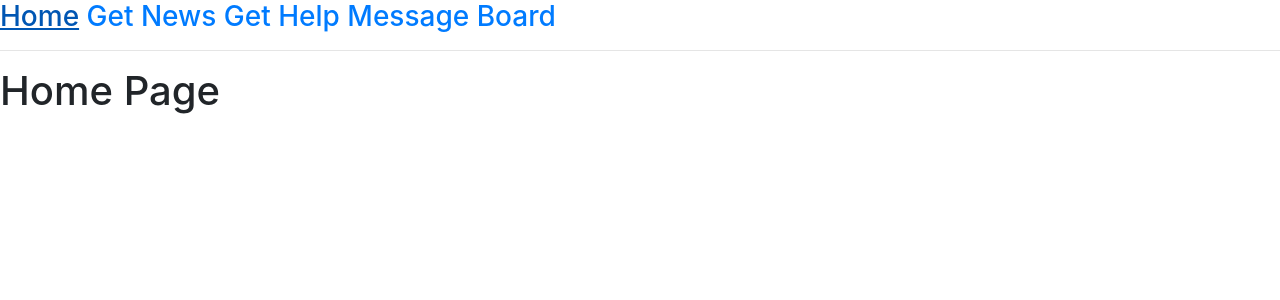
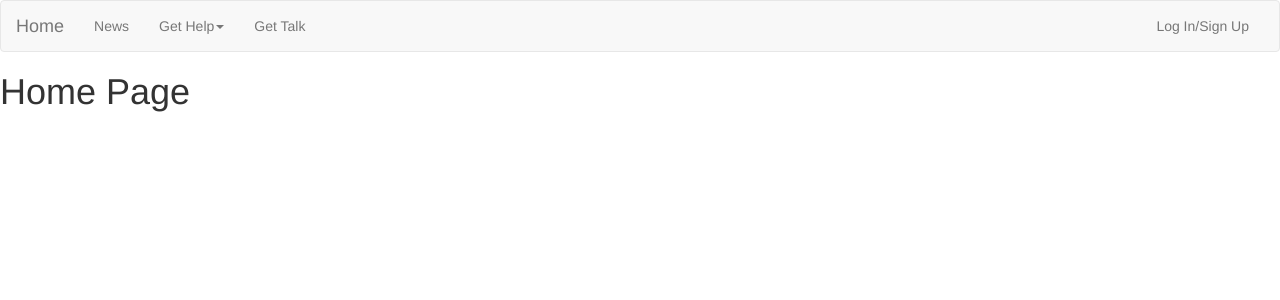
Before and after one commit to crescents720/Team03-COVIDCoach, a Flask app: page / in a window 1280 px wide. Shown: the top 300 px of the page. Run offline with Flask 2, Linux system fonts and the light colour scheme; some libraries are stand-ins or nearby versions.

Commit message:
add navbar bootstrap

```diff
--- a/app.py
+++ b/app.py
@@ -1,8 +1,10 @@
 from flask import Flask, render_template
+from flask_bootstrap import Bootstrap
 from newsapi import NewsApiClient
 import pandas as pd
 
 app = Flask(__name__)
+bootstrap = Bootstrap(app)
 
 @app.route('/')
 def index():
--- /dev/null
+++ b/requirements.txt
@@ -0,0 +1,4 @@
+flask
+flask-bootstrap
+newsapi
+pandas
--- a/templates/base.html
+++ b/templates/base.html
@@ -2,13 +2,12 @@
 <html lang="en">
 <head>
     <meta charset="UTF-8">
-     {% if title %}
+    {% if title %}
       <title>{{ title }}</title>
     {% else %}
       <title>Covid Webstie by Team 3</title>
     {% endif %}
 
-    <link rel="stylesheet" href="https://stackpath.bootstrapcdn.com/bootstrap/4.3.1/css/bootstrap.min.css" integrity="sha384-ggOyR0iXCbMQv3Xipma34MD+dH/1fQ784/j6cY/iJTQUOhcWr7x9JvoRxT2MZw1T" crossorigin="anonymous">
 
 </head>
 <body>
--- a/templates/index.html
+++ b/templates/index.html
@@ -1,5 +1,10 @@
-{% extends 'base.html' %}
+{% extends 'bootstrap/base.html' %}
 
- {% block content %}
+
+{% block navbar %}
+ {% include 'navbar.html' %}
+{% endblock %}
+
+{% block content %}
   <h1>Home Page</h1>
 {% endblock %}
--- a/templates/navbar.html
+++ b/templates/navbar.html
@@ -1,2 +1,50 @@
-<h3><a href="/">Home</a> <a href="/news">Get News</a> <a href="/help">Get Help</a> <a href="/board">Message Board</a></h3>
-<hr>
+<nav class="navbar navbar-default">
+  <div class="container-fluid">
+    <!-- Brand and toggle get grouped for better mobile display -->
+    <div class="navbar-header">
+      <button type="button" class="navbar-toggle collapsed" data-toggle="collapse" data-target="#bs-example-navbar-collapse-1" aria-expanded="false">
+        <span class="sr-only">Toggle navigation</span>
+        <span class="icon-bar"></span>
+        <span class="icon-bar"></span>
+        <span class="icon-bar"></span>
+      </button>
+      <a class="navbar-brand" href="#">Home</a>
+    </div>
+
+    <!-- Collect the nav links, forms, and other content for toggling -->
+    <div class="collapse navbar-collapse" id="bs-example-navbar-collapse-1">
+      <ul class="nav navbar-nav">
+        <li><a href="/news">News<span class="sr-only">(current)</span></a></li>
+        <li class="dropdown">
+          <a href="#" class="dropdown-toggle" data-toggle="dropdown" role="button" aria-haspopup="true" aria-expanded="false">Get Help<span class="caret"></span></a>
+          <ul class="dropdown-menu">
+            <li><a href="/help">COVID Instructions</a></li>
+            <li><a href="#">Find closet hospital</a></li>
+          </ul>
+        </li>
+           <li><a href="/board">Get Talk</a></li>
+      </ul>
+
+<!--      <form class="navbar-form navbar-left">-->
+<!--        <div class="form-group">-->
+<!--          <input type="text" class="form-control" placeholder="Search">-->
+<!--        </div>-->
+<!--        <button type="submit" class="btn btn-default">Submit</button>-->
+<!--      </form>-->
+
+      <ul class="nav navbar-nav navbar-right">
+        <li><a href="#">Log In/Sign Up</a></li>
+<!--        <li class="dropdown">-->
+<!--          <a href="#" class="dropdown-toggle" data-toggle="dropdown" role="button" aria-haspopup="true" aria-expanded="false">Dropdown <span class="caret"></span></a>-->
+<!--          <ul class="dropdown-menu">-->
+<!--            <li><a href="#">Action</a></li>-->
+<!--            <li><a href="#">Another action</a></li>-->
+<!--            <li><a href="#">Something else here</a></li>-->
+<!--            <li role="separator" class="divider"></li>-->
+<!--            <li><a href="#">Separated link</a></li>-->
+<!--          </ul>-->
+<!--        </li>-->
+      </ul>
+    </div><!-- /.navbar-collapse -->
+  </div><!-- /.container-fluid -->
+</nav>
```
